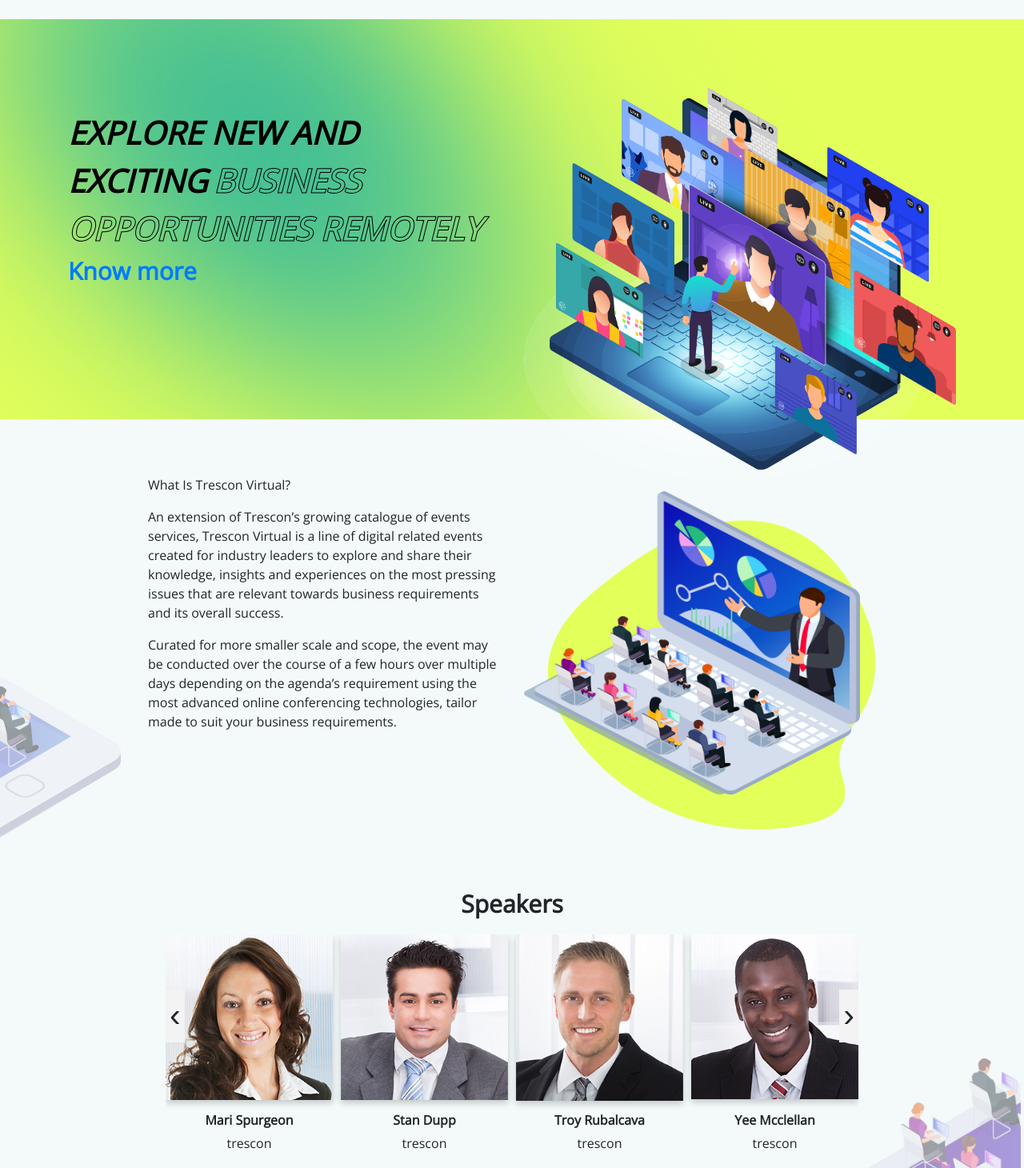
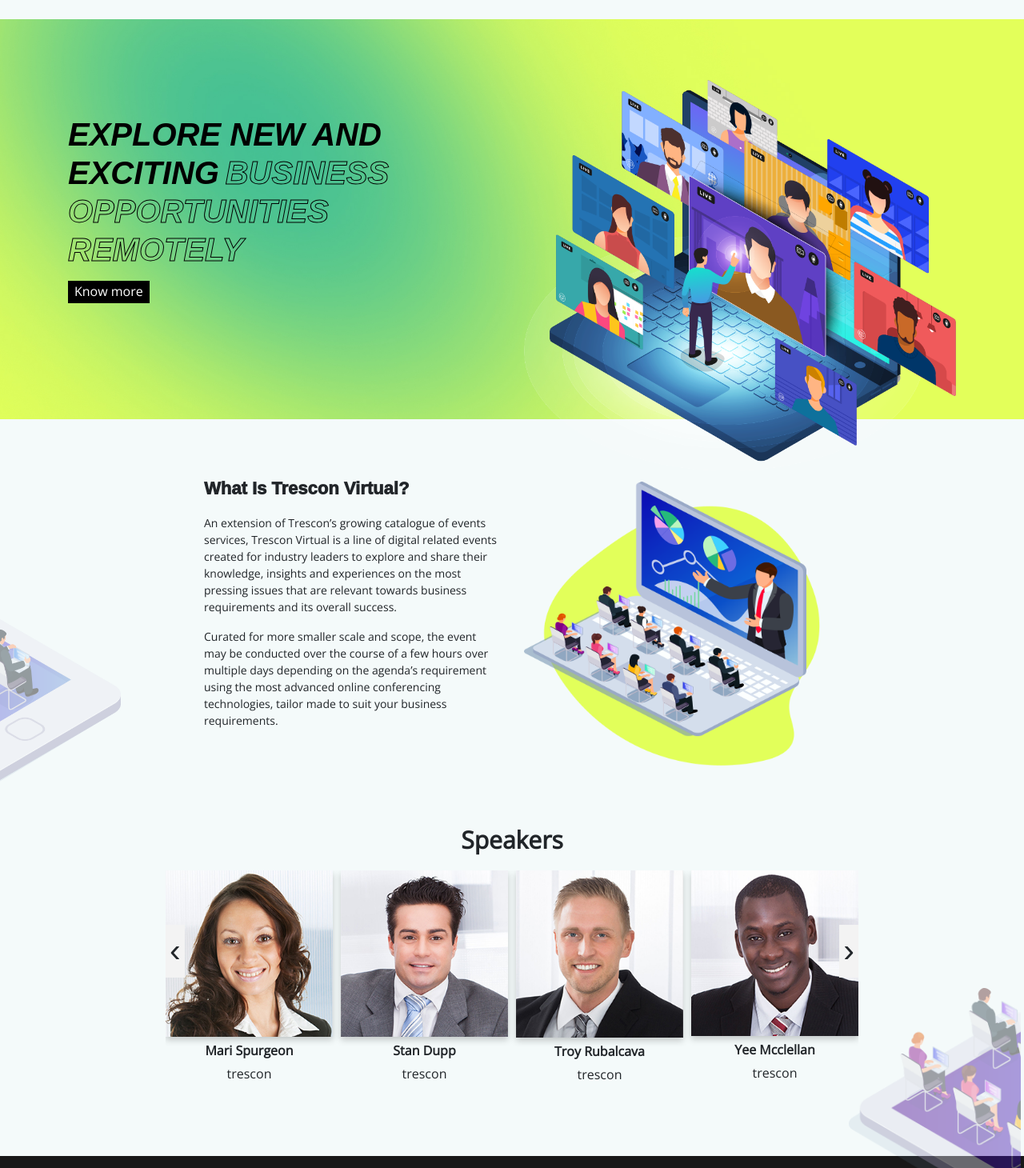
Before and after one commit to shettyabhijith/trescon_assign1, a plain HTML site: page index.html in a window 1280 px wide. Shown: the part 80-1540 px from the top of the page at 80% size. Drawn offline with nearby package versions, Linux system fonts and the light colour scheme.

Commit message:
Add files via upload

```diff
--- a/css/style.css
+++ b/css/style.css
@@ -48,13 +48,46 @@ nav {
 } */
 
 .title-section {
-  margin-top: 7rem;
+  display: table;
+  height: 84%;
   font-weight: 800;
   font-size: 30px;
 }
 
+.main_exp {
+  display: table-cell;
+  vertical-align: middle;
+  line-height: 1.2;
+}
+
+a.know_more {
+  display: block;
+  font-size: 16px;
+  font-weight: 100;
+  color: white;
+  background: black;
+  padding: 4px 8px;
+  width: fit-content;
+  margin-top: 15px;
+}
+
+
 /* about us */
 
+
+p.what_is_trescon {
+  font-size: 22px;
+  font-weight: 1000;
+  font-family: sans-serif;
+}
+
+p.abt_tesc1a {
+  font-size: 14px;
+}
+
+p.abt_tesc2a {
+  font-size: 14px;
+}
 
 .testiomonial {
   background: #f4fafa;
@@ -74,15 +107,15 @@ nav {
 
 
 .trescon1a{
-  padding-top: 20px;
+  padding-top: 8px;
 }
 
 .header-image {
-  margin-top: 16%;
+  margin-top: 14%;
 }
 
 .elem12{
-  padding: 70px 100px;
+  padding: 70px 170px;
 }
 
 .aboutus-area {
@@ -107,7 +140,7 @@ img.side_page1 {
 .flip-card {
   background-color: transparent;
 
-  height: 215px;
+  /* height: 215px; */
   perspective: 1000px;
 }
 
@@ -126,7 +159,7 @@ img.side_page1 {
 }
 
 .flip-card-front {
-  position: absolute;
+  position: relative;
   width: 100%;
 
   -webkit-backface-visibility: hidden;
@@ -147,6 +180,8 @@ img.side_page1 {
   color: black;
   transform: rotateY(180deg);
   display: table;
+  top: 0;
+  left: 0;
 }
 
 
@@ -157,15 +192,11 @@ img.side_page1 {
 }
 
 .testimonial_lines{
-  /* position: absolute;
-  top: 50%;
-  left: 50%;
-  transform: translate(-50%, -50%); */
-
-  padding: 0px 30px 0px;
+  padding: 0px 15px 0px;
   text-align: left;
   display: table-cell;
   vertical-align: middle;
+  font-size: 14px;
 }
 
 p.speaker_header {
@@ -199,11 +230,35 @@ img.page_bg_2 {
 .footer {
   background: rgb(24, 24, 24);
   color: white;
-  padding: 50px;
+  padding: 25px 40px;
+  font-size: 13px;
+}
+
+img.organizer_imga4 {
+  width: 80%;
 }
 
 .social_media_layout {
   display: flex;
+  margin-top: 2px;
+  margin-bottom: 12px;
+}
+
+p.get_update {
+  margin-bottom: 5px;
+}
+
+img.organizer_imga4 {
+  width: 80%;
+}
+
+p.footer_651 {
+  margin-bottom: 0;
+}
+
+img.social_i {
+  width: 85%;
+  padding-right: 6px;
 }
 
 .footer_links65 {
@@ -229,13 +284,16 @@ button.btn_emai_sub {
   -webkit-text-stroke-width: 1px;
   -webkit-text-stroke-color: black;
   /* text-shadow: -1px 0 black, 0 1px black, 1px 0 black, 0 -1px black; */
+  font-family: sans-serif;
+  FONT-WEIGHT: 600;
 }
 
 .explore_new {
   color: black;
-  font-size: 40px;
-  font-style: italic;
-  font-weight: bolder;
+    font-size: 40px;
+    font-style: italic;
+    font-weight: bolder;
+    font-family: sans-serif;
 
 }
 
@@ -330,11 +388,15 @@ button.owl-next {
   }
 
   button.btn_emai_sub{
-    width: 18%;
+    width: fit-content;
   }
 
   input#email {
-    width: 80%;
+    width: 65%;
+  }
+
+  .footer{
+    padding: 20px;
   }
 
 }
```
